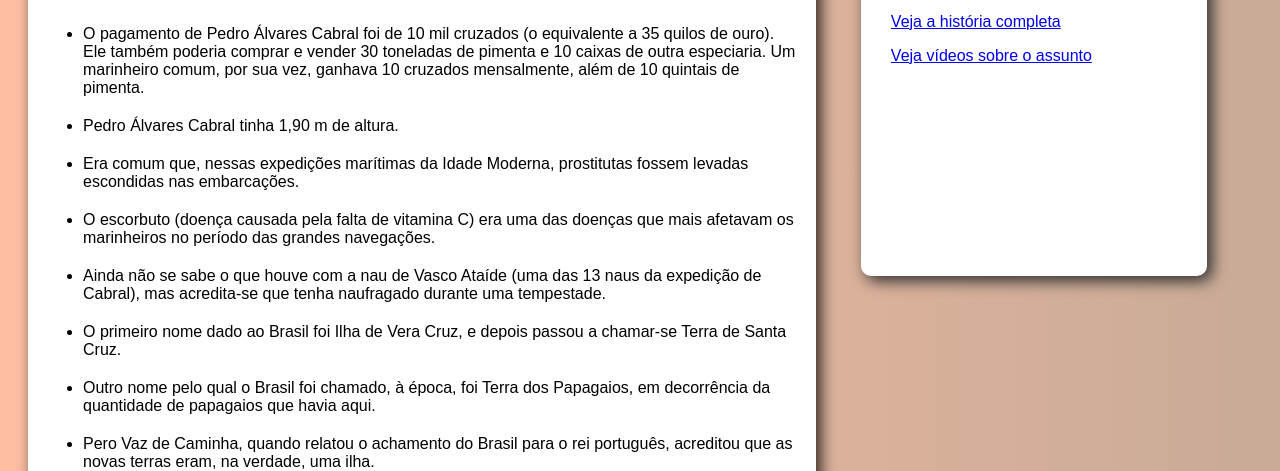
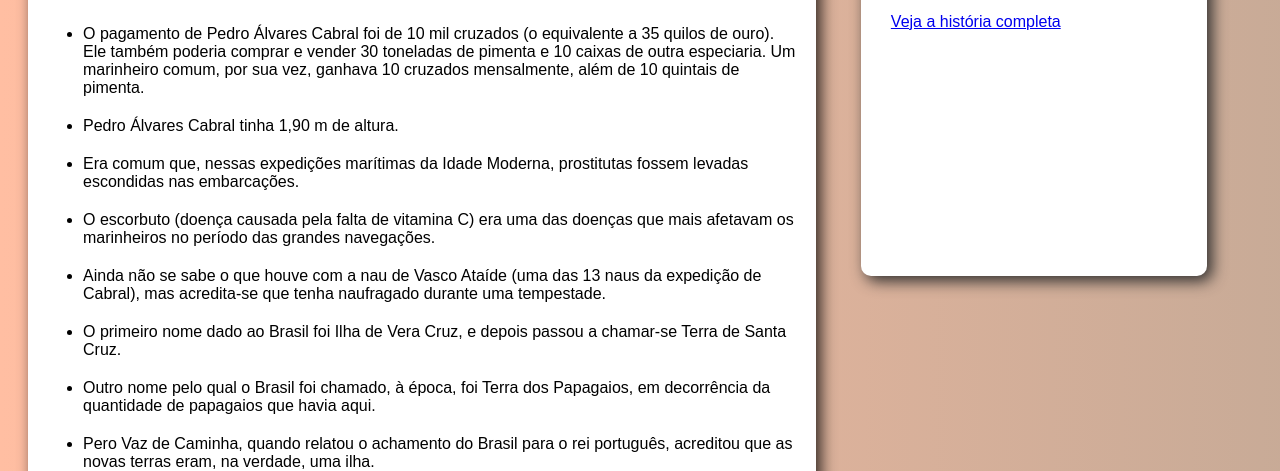
Before and after one commit to GBarbosa06/Trabalho-descobrimento-do-brasil, a plain HTML site: page curiosidades.html in a window 1280 px wide. Shown: the part 336-807 px from the top of the page. Drawn offline with Linux system fonts and the light colour scheme.

Commit message:
tirei um erro

```diff
--- a/curiosidades.html
+++ b/curiosidades.html
@@ -52,8 +52,6 @@
         <h2>Outros links</h2>
         <p><a href="index.html">Volte para a página inicial</a></p>
         <p><a href="historia.html">Veja a história completa</a></p>
-
-        <p><a href="videos.html">Veja vídeos sobre o assunto</a></p>
     </div>
 </body>
 </html>
```
